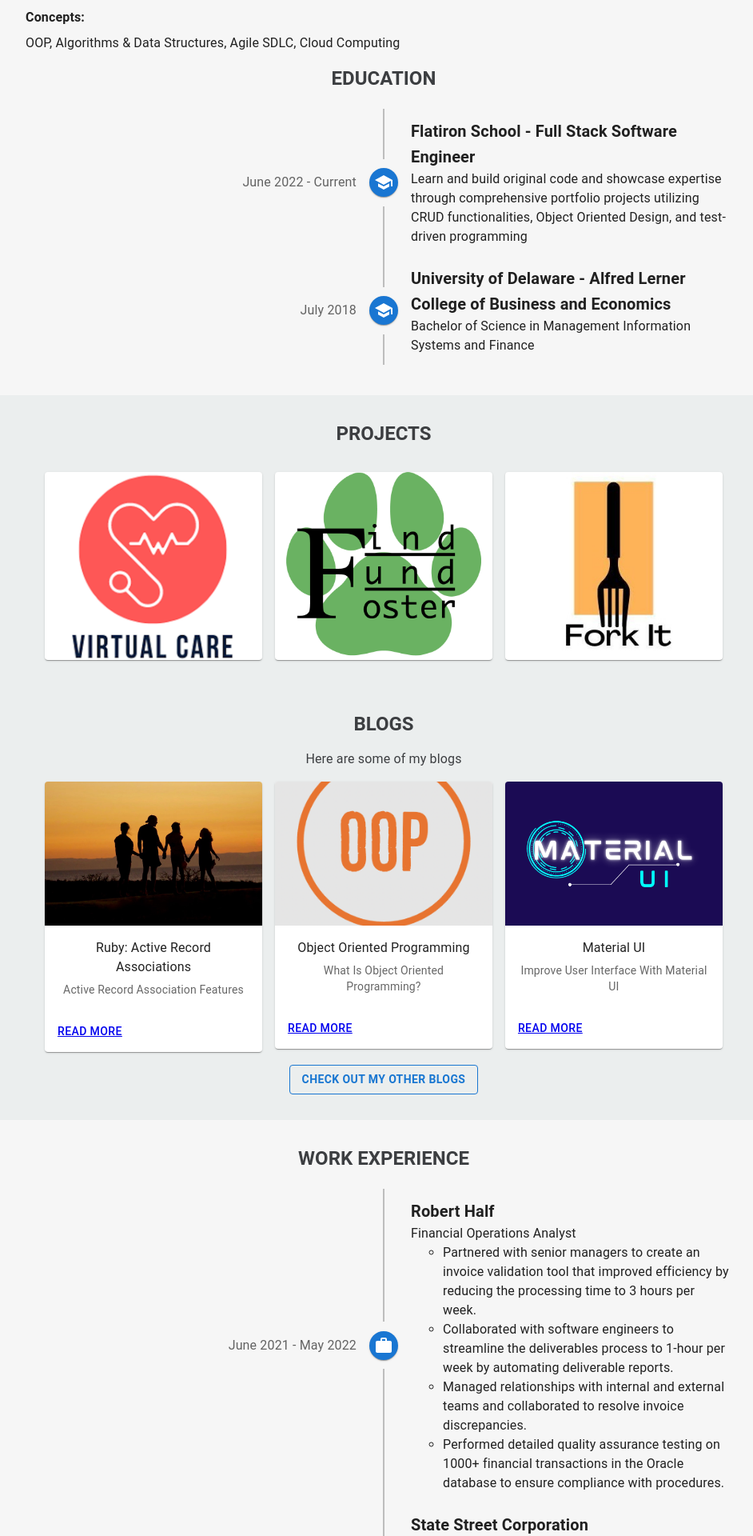
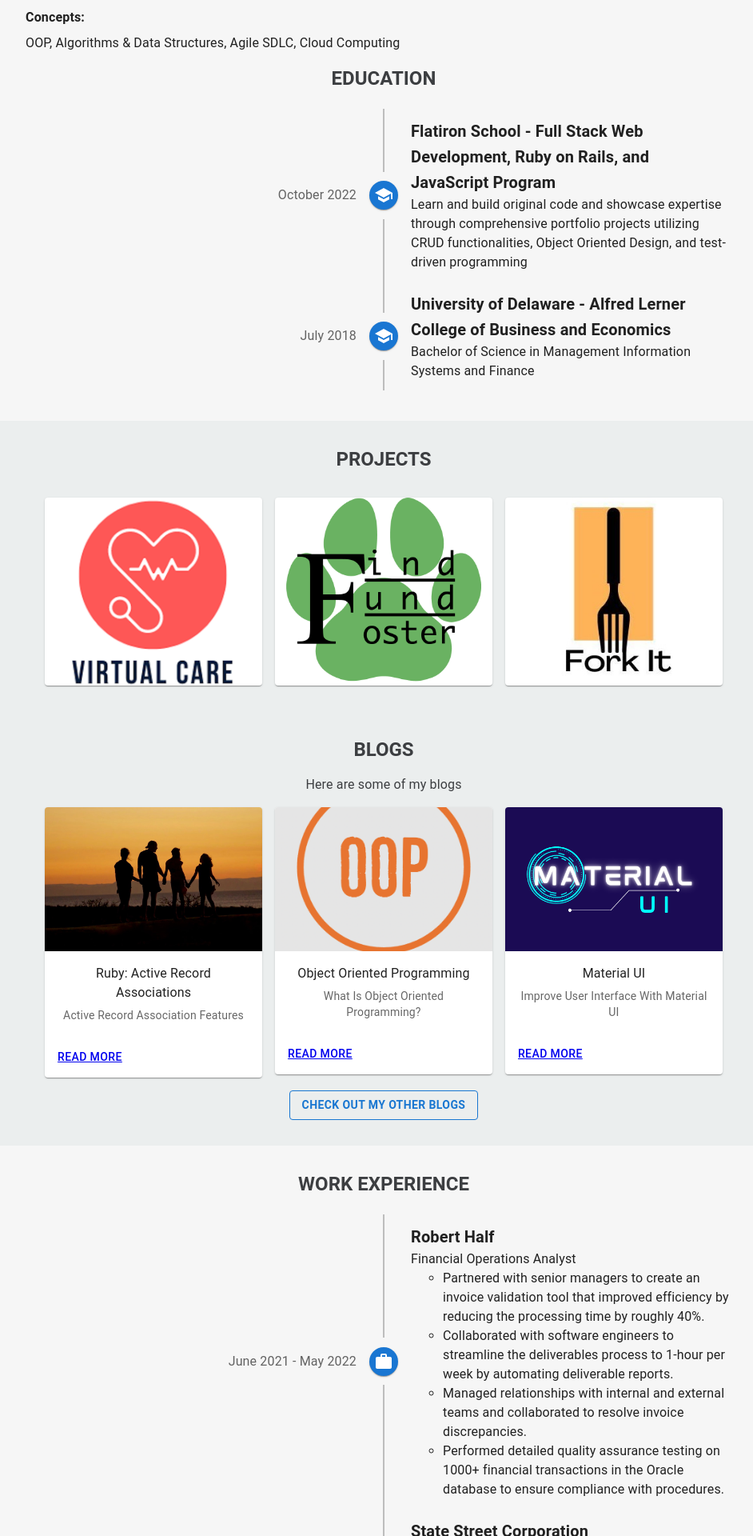
Before and after one commit to kgicheha/portfolio, a React (Create React App) app: page / in a window 1280 px wide. Shown: the part 656-2576 px from the top of the page at 80% size, without its empty margins (160-1102 px from the left). Built offline with nearby package versions, Linux system fonts and the light colour scheme.

Commit message:
update education and work exp

```diff
--- a/src/components/Education.js
+++ b/src/components/Education.js
@@ -33,7 +33,7 @@
             variant="body1"
             color="text.secondary"
           >
-            June 2022 - Current
+            October 2022
           </TimelineOppositeContent>
           <TimelineSeparator>
             <TimelineConnector />
@@ -44,7 +44,7 @@
           </TimelineSeparator>
           <TimelineContent sx={{ py: "12px", px: 2 }}>
             <CustomTypograph2 variant="h6" component="span">
-              Flatiron School - Full Stack Software Engineer
+              Flatiron School - Full Stack Web Development, Ruby on Rails, and JavaScript Program
             </CustomTypograph2>
             <Typography>
               Learn and build original code and showcase expertise through
--- a/src/components/WorkExperience.js
+++ b/src/components/WorkExperience.js
@@ -53,7 +53,7 @@
                 <Typography>
                   Partnered with senior managers to create an invoice validation
                   tool that improved efficiency by reducing the processing time
-                  to 3 hours per week.
+                  by roughly 40%.
                 </Typography>
               </li>
               <li>
```
